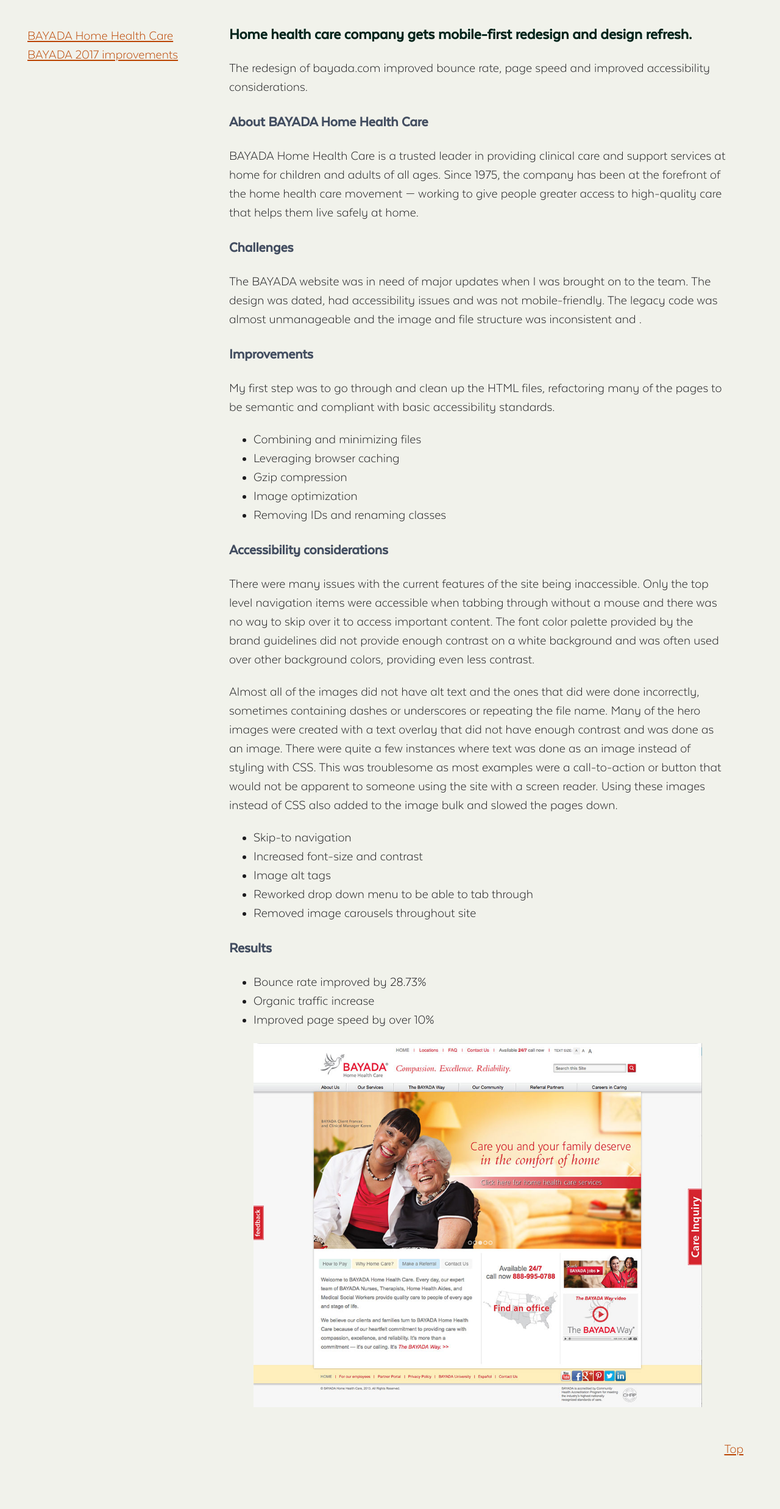
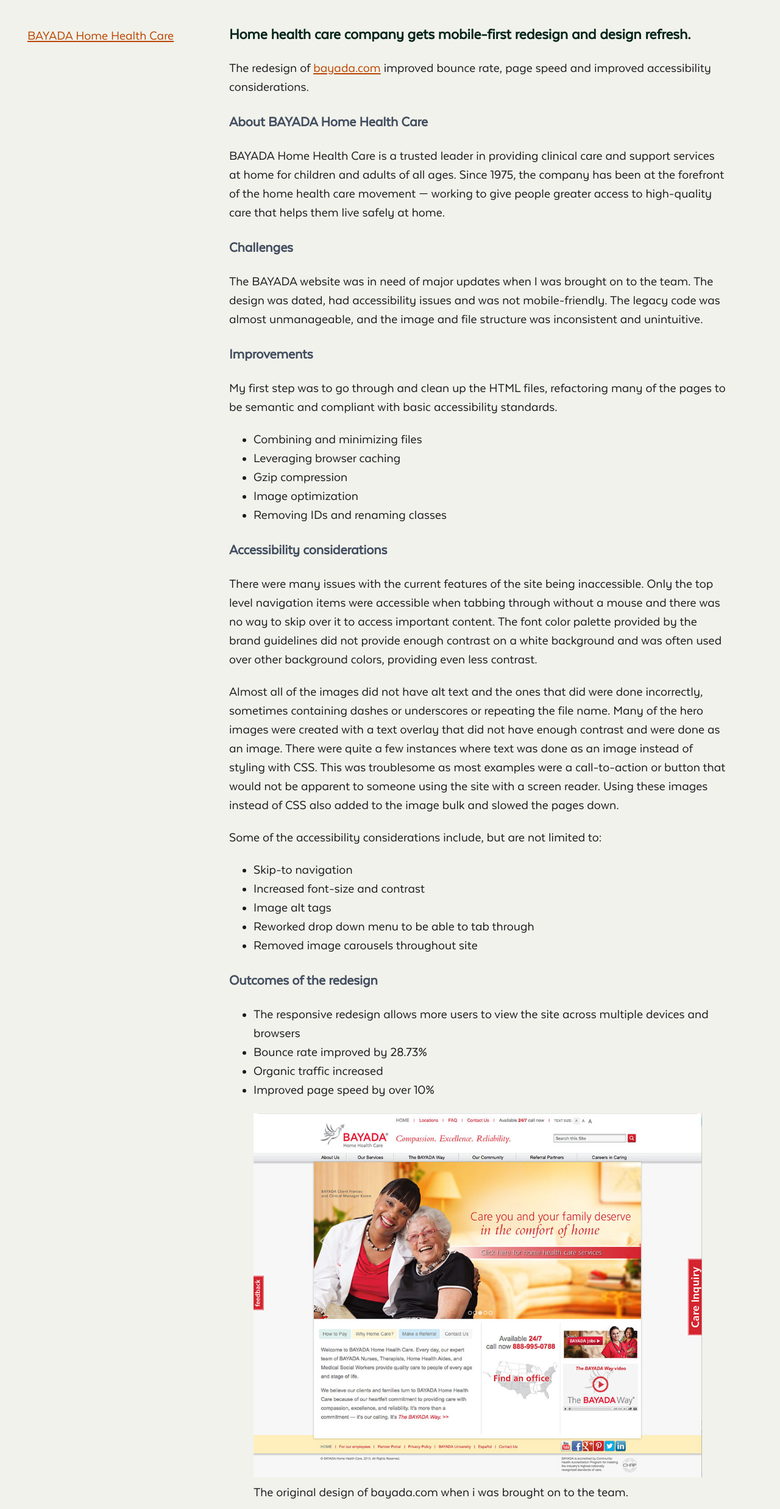
Before and after one commit to leekinney/casestudies, a plain HTML site: page index.html in a window 1280 px wide. Shown: the part 85-2560 px from the top of the page at 61% size. Before the commit the page ends 2478 px from the top, so only its background shows below. Drawn offline with Linux system fonts and the light colour scheme; files whose address does not match are found by name; a web font is replaced by a local one.

Commit message:
updates case study

```diff
--- a/index.html
+++ b/index.html
@@ -14,23 +14,23 @@
 	<section class='menu'>
 		<ul>
 			<li><a href='#'>BAYADA Home Health Care</a></li>
-			<li><a href='#'>BAYADA 2017 improvements</a></li>
+			<!-- <li><a href='#'>BAYADA 2017 improvements</a></li> -->
 			<!-- <li><a href='#'>Monolith Skate</a></li> -->
 		</ul>
 	</section>
 		<section class='main'>
 
 			<h2>Home health care company gets mobile-first redesign and design refresh.</h2>
-			<p>The redesign of bayada.com improved bounce rate, page speed and improved accessibility considerations.</p>
+			<p>The redesign of <a href='https://www.bayada.com/''>bayada.com</a> improved bounce rate, page speed and improved accessibility considerations.</p>
 
 			<h3>About BAYADA Home Health Care</h3>
 			<p>BAYADA Home Health Care is a trusted leader in providing clinical care and support services at home for children and adults of all ages. Since 1975, the company has been at the forefront of the home health care movement — working to give people greater access to high-quality care that helps them live safely at home.</p>
 
 			<h3>Challenges</h3>
-			<p>The BAYADA website was in need of major updates when I was brought on to the team. The design was dated, had accessibility issues and was not mobile-friendly. The legacy code was almost unmanageable and the image and file structure was inconsistent and . </p>
+			<p>The BAYADA website was in need of major updates when I was brought on to the team. The design was dated, had accessibility issues and was not mobile-friendly. The legacy code was almost unmanageable, and the image and file structure was inconsistent and unintuitive. </p>
 
 			<h3>Improvements</h3>
-			<p>My first step was to go through and clean up the HTML files, refactoring many of the pages to be semantic and compliant with basic accessibility standards. </p>
+			<p>My first step was to go through and clean up the HTML files, refactoring many of the pages to be semantic and compliant with basic accessibility standards.</p>
 				<ul>
 					<li>Combining and minimizing files</li>
 					<li>Leveraging browser caching</li>
@@ -41,7 +41,9 @@
 
 			<h3>Accessibility considerations</h3>
 			<p>There were many issues with the current features of the site being inaccessible. Only the top level navigation items were accessible when tabbing through without a mouse and there was no way to skip over it to access important content. The font color palette provided by the brand guidelines did not provide enough contrast on a white background and was often used over other background colors, providing even less contrast.</p>
-			<p>Almost all of the images did not have alt text and the ones that did were done incorrectly, sometimes containing dashes or underscores or repeating the file name. Many of the hero images were created with a text overlay that did not have enough contrast and was done as an image. There were quite a few instances where text was done as an image instead of styling with CSS. This was troublesome as most examples were a call-to-action or button that would not be apparent to someone using the site with a screen reader. Using these images instead of CSS also added to the image bulk and slowed the pages down.</p>
+			<p>Almost all of the images did not have alt text and the ones that did were done incorrectly, sometimes containing dashes or underscores or repeating the file name. Many of the hero images were created with a text overlay that did not have enough contrast and were done as an image. There were quite a few instances where text was done as an image instead of styling with CSS. This was troublesome as most examples were a call-to-action or button that would not be apparent to someone using the site with a screen reader. Using these images instead of CSS also added to the image bulk and slowed the pages down.</p>
+
+			<p>Some of the accessibility considerations include, but are not limited to:</p>
 				<ul>
 					<li>Skip-to navigation</li>
 					<li>Increased font-size and contrast</li>
@@ -50,19 +52,36 @@
 					<li>Removed image carousels throughout site</li>
 				</ul>
 
-			<h3>Results</h3>
+			<h3>Outcomes of the redesign</h3>
 				<ul>
+					<li>The responsive redesign allows more users to view the site across multiple devices and browsers</li>
 					<li>Bounce rate improved by 28.73%</li>
-					<li>Organic traffic increase</li>
+					<li>Organic traffic increased</li>
 					<li>Improved page speed by over 10%</li>
 				</ul>
-				<section class='screenshot'>
+				<section class='screenshots'>
 				<figure>
-					<img src='/img/original-site.png' alt=""/>
-					<figcaption></figcaption>
+					<img src='img/original-site.png' alt=""/>
+					<figcaption>The original design of bayada.com when i was brought on to the team.</figcaption>
+				</figure>
+				<figure>
+					<img src='img/original-site-icons-added.png' alt=""/>
+					<figcaption>The first homepage redesign added a secondary icon navigation with links to the most visited pages.</figcaption>
+				</figure>
+				<figure>
+					<img src='img/red-navigation-want-to.png' alt=""/>
+					<figcaption>The next iteration of the website removed drop shadows and gradients, going for a more flat design. We also added an &ldquo;I want to&rdquo; section to the navigation to attempt to get users to the 3 most visited pages of the site as quickly as possible.</figcaption>
+				</figure>
+				<figure>
+					<img src='img/large-hero.png' alt=""/>
+					<figcaption>After reviewing user paths and analytics, we discovered the &ldquo;I want to&rdquo; menu wasn't being used in the way we had assumed. With this iteration, we really cleaned up the design, removing a lot of the unnecessary noise. We also lightened the weight and removed the gradient background from the icons and added two clear, calls-to-action, allowing users to quickly get to the recruiting site or to find services.</figcaption>
 				</figure>
 				</section>
-			<p class='top'><a href='#top'>Top</a></p>
+				<figure>
+					<img src='img/current-services.png' alt=""/>
+					<figcaption>The current design of bayada.com now has a simpler navigation with larger, more predominant font and better use of whitespace in the header section. After running various A/B tests we found that users were more likely to click on the buttons that only used the words &ldquo;jobs&rdquo; and &ldquo;services&rdquo;.</figcaption>
+				</figure>
+				</section>
 		</section>
 	</section>
 
--- a/style/style.css
+++ b/style/style.css
@@ -66,7 +66,7 @@ img {border: none; height: auto; max-width: 100%;}
 
 body {
 	background: #f1f2eb;
-	font: 22px 'Texta-Light', Arial, sans-serif;
+	font: 22px 'Texta-Regular', Arial, sans-serif;
 	color: #1b1b1e;
 }
 
@@ -75,9 +75,9 @@ h1 {
 	font:  30px 'Texta-Regular', Arial, sans-serif;
 }
 
-h2, h3, h4 {
+/*h2, h3, h4 {
 	font-family: 'Texta-Medium', Arial, sans-serif;
-}
+}*/
 
 h2 {
 	color:  #00241B;
```
Also changed, not shown: img/current-services.png (added).
